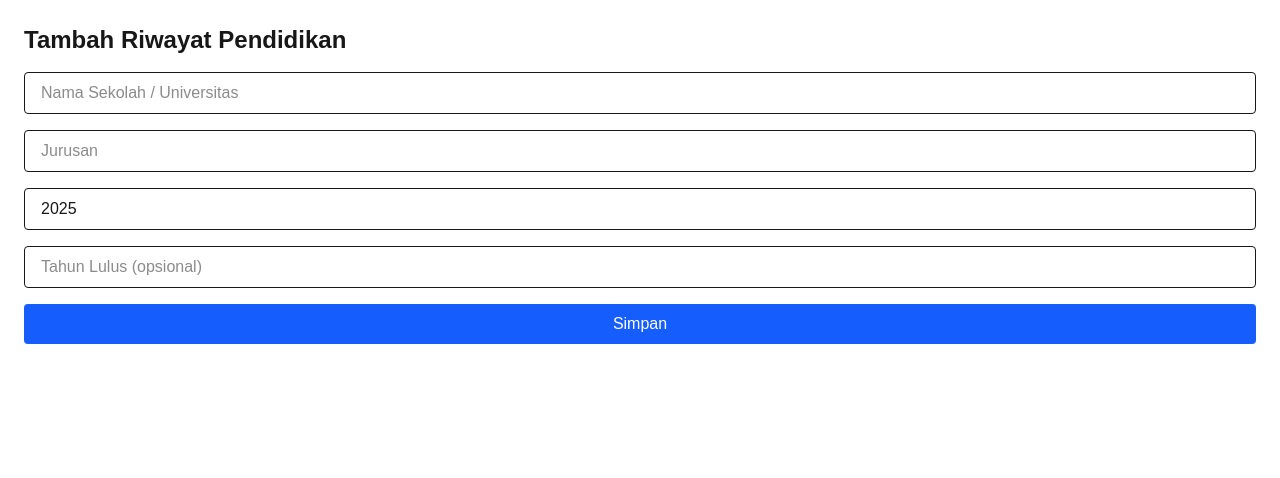
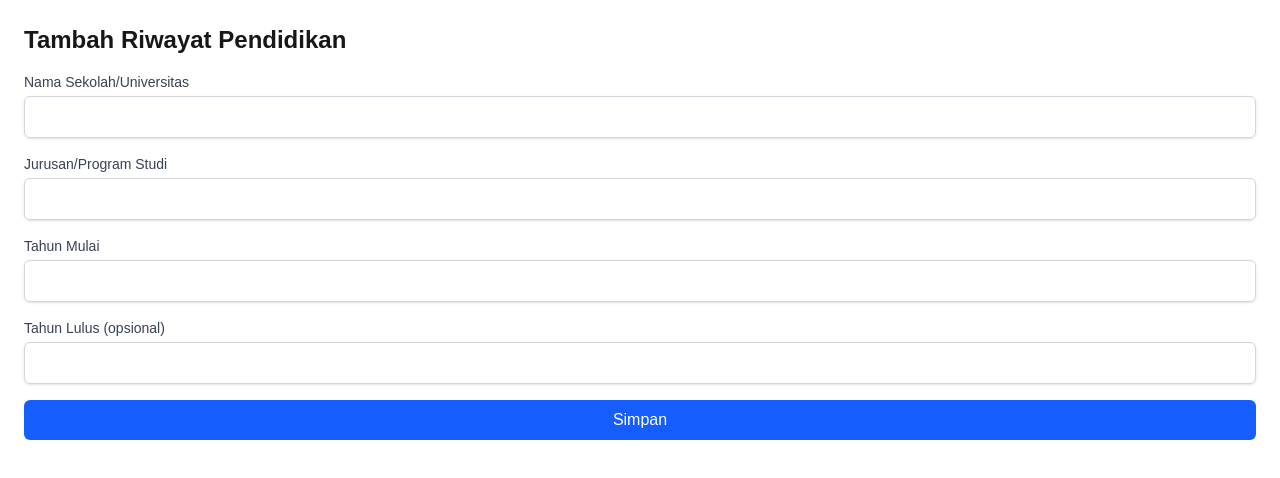
Before and after one commit to dika1005/learn, a Next.js app: page /education/add in a window 1280 px wide. Shown: the top 478 px of the page. Built offline with nearby package versions, Linux system fonts and the light colour scheme.

Commit message:
feat: implement education management API with authentication and error handling

```diff
--- /dev/null
+++ b/app/api/education/add/route.ts
@@ -0,0 +1,50 @@
+// app/api/education/add/route.ts
+import { NextRequest, NextResponse } from 'next/server';
+import { PrismaClient } from '@prisma/client';
+import { authMiddleware } from '@/lib/middleware/auth';
+
+const prisma = new PrismaClient();
+
+export async function POST(req: NextRequest) {
+  const authResult = await authMiddleware(req);
+
+  if (authResult instanceof NextResponse) {
+    return authResult;
+  }
+
+  // --- Type Guard yang lebih lengkap dan aman ---
+  // Pastikan authResult bukan null/undefined DAN memiliki properti userId
+  if (!authResult || typeof authResult !== 'object' || !('userId' in authResult)) {
+    // Logika ini seharusnya tidak pernah tercapai jika authMiddleware bekerja sesuai kontrak,
+    // tetapi ini adalah penanganan error dan type guard yang baik untuk TypeScript.
+    console.error('[POST EDUCATION] authMiddleware mengembalikan hasil tak terduga:', authResult);
+    return NextResponse.json({ message: 'Autentikasi gagal: userId tidak ditemukan atau format tidak sesuai' }, { status: 401 });
+  }
+
+  // Setelah pengecekan di atas, TypeScript tahu authResult adalah objek dengan userId.
+  const { userId } = authResult as { userId: string }; // Gunakan assertion di sini agar TypeScript tenang
+
+  const body = await req.json();
+  const { school, major, startYear, endYear } = body;
+
+  if (!school || !major || !startYear) {
+    return NextResponse.json({ message: 'Data pendidikan (sekolah, jurusan, atau tahun mulai) tidak lengkap' }, { status: 400 });
+  }
+
+  try {
+    const newEdu = await prisma.education.create({
+      data: {
+        userId: userId,
+        school,
+        major,
+        startYear,
+        endYear,
+      },
+    });
+
+    return NextResponse.json({ message: 'Berhasil tambah data pendidikan', data: newEdu }, { status: 201 });
+  } catch (err) {
+    console.error('[POST EDUCATION ERROR]', err);
+    return NextResponse.json({ message: 'Gagal tambah data pendidikan karena kesalahan server' }, { status: 500 });
+  }
+}
--- a/app/api/education/list/route.ts
+++ b/app/api/education/list/route.ts
@@ -1,22 +1,32 @@
 // app/api/education/list/route.ts
-import { NextRequest, NextResponse } from "next/server";
-import { PrismaClient } from "@prisma/client";
-import { authMiddleware } from "@/lib/middleware/auth";
-import jwt from "jsonwebtoken";
+import { NextRequest, NextResponse } from 'next/server';
+import { PrismaClient } from '@prisma/client';
+import { authMiddleware } from '@/lib/middleware/auth'; // Pastikan path ini benar
 
 const prisma = new PrismaClient();
 
 export async function GET(req: NextRequest) {
-  const auth = await authMiddleware(req);
-  if (auth) return auth; // balikin error token kalau gak valid
+  // Panggil authMiddleware untuk memverifikasi token dan mendapatkan userId.
+  const authResult = await authMiddleware(req);
 
-  const token = req.cookies.get("token")?.value;
-  const decoded = jwt.verify(token!, process.env.JWT_SECRET!) as { id: string };
+  // Jika autentikasi gagal, kembalikan respons error.
+  if (authResult instanceof NextResponse) {
+    return authResult;
+  }
 
-  const educationList = await prisma.education.findMany({
-    where: { userId: decoded.id },
-    orderBy: { startYear: "desc" },
-  });
+  // Ambil userId dari hasil middleware.
+  const { userId } = authResult;
 
-  return NextResponse.json(educationList);
+  try {
+    // Ambil semua entri pendidikan yang terkait dengan userId ini
+    const educationList = await prisma.education.findMany({
+      where: { userId: userId },
+      orderBy: { startYear: 'desc' }, // Urutkan berdasarkan tahun mulai terbaru
+    });
+
+    return NextResponse.json({ message: 'Berhasil mengambil daftar pendidikan', data: educationList }, { status: 200 });
+  } catch (err) {
+    console.error('[GET EDUCATION LIST ERROR]', err);
+    return NextResponse.json({ message: 'Gagal mengambil daftar pendidikan karena kesalahan server' }, { status: 500 });
+  }
 }
--- a/app/api/education/route.ts
+++ /dev/null
@@ -1,34 +0,0 @@
-import { NextRequest, NextResponse } from 'next/server';
-import { PrismaClient } from '@prisma/client';
-import { authMiddleware } from '@/lib/middleware/auth';
-
-const prisma = new PrismaClient();
-
-export async function POST(req: NextRequest) {
-  const auth = await authMiddleware(req);
-  if (auth) return auth;
-
-  const body = await req.json();
-  const { userId, school, major, startYear, endYear } = body;
-
-  if (!userId || !school || !major || !startYear) {
-    return NextResponse.json({ message: 'Data tidak lengkap' }, { status: 400 });
-  }
-
-  try {
-    const newEdu = await prisma.education.create({
-      data: {
-        userId,
-        school,
-        major,
-        startYear,
-        endYear,
-      },
-    });
-
-    return NextResponse.json({ message: 'Berhasil tambah', data: newEdu }, { status: 201 });
-  } catch (err) {
-    console.error('[POST EDUCATION]', err);
-    return NextResponse.json({ message: 'Gagal tambah data' }, { status: 500 });
-  }
-}
--- a/app/education/add/page.tsx
+++ b/app/education/add/page.tsx
@@ -1,3 +1,4 @@
+// app/education/add/page.tsx
 "use client";
 import EducationForm from "../form";
 import { useRouter } from "next/navigation";
@@ -13,19 +14,16 @@ export default function AddEducationPage() {
   const router = useRouter();
 
   const handleSubmit = async (data: EducationFormData) => {
-    const token = localStorage.getItem("token");
-    const userId = localStorage.getItem("userId"); // ambil dari localStorage juga
-
     const payload = {
-      userId, // tambahkan ini
       ...data,
     };
 
-    const res = await fetch("/api/education", {
+    try {
+      // >>>>>> UBAH URL FETCH INI <<<<<<
+      const res = await fetch("/api/education/add", { // Ganti dari "/api/education" menjadi "/api/education/add"
         method: "POST",
         headers: {
           "Content-Type": "application/json",
-        Authorization: `Bearer ${token}`,
         },
         body: JSON.stringify(payload),
       });
@@ -33,7 +31,12 @@ export default function AddEducationPage() {
       if (res.ok) {
         router.push("/education/list");
       } else {
-      alert("Gagal menambahkan data!");
+        const errorData = await res.json();
+        alert(`Gagal menambahkan data: ${errorData.message || res.statusText}`);
+      }
+    } catch (error) {
+      console.error("Error adding education:", error);
+      alert("Terjadi kesalahan jaringan saat menambahkan data.");
     }
   };
 
--- a/app/education/form.tsx
+++ b/app/education/form.tsx
@@ -1,92 +1,103 @@
-'use client';
-import { useEffect, useState } from 'react';
+// app/education/form.tsx (atau lokasi EducationForm Anda)
+"use client";
+import { useState } from 'react';
 
-export type EducationFormData = {
+// Definisikan tipe untuk data formulir pendidikan
+// Ini harus cocok dengan EducationFormData di AddEducationPage
+type EducationFormData = {
   school: string;
   major: string;
   startYear: number;
   endYear?: number;
 };
 
-type Props = {
-  onSubmit: (data: EducationFormData) => void;
-  initialValues?: EducationFormData; // <- ini dia yang penting
+// Definisikan tipe untuk props yang akan diterima oleh EducationForm
+interface EducationFormProps {
+  onSubmit: (data: EducationFormData) => Promise<void>; // Menunjukkan bahwa onSubmit adalah fungsi yang menerima data dan mengembalikan Promise<void>
+}
+
+// Ubah definisi komponen untuk menerima props
+export default function EducationForm({ onSubmit }: EducationFormProps) {
+  const [school, setSchool] = useState('');
+  const [major, setMajor] = useState('');
+  const [startYear, setStartYear] = useState<number | ''>(''); // Gunakan '' untuk state awal input number
+  const [endYear, setEndYear] = useState<number | ''>('');
+
+  const handleFormSubmit = async (e: React.FormEvent) => {
+    e.preventDefault();
+
+    // Lakukan validasi dasar
+    if (!school || !major || startYear === '') {
+      alert('Nama sekolah, jurusan, dan tahun mulai harus diisi.');
+      return;
+    }
+
+    const dataToSend: EducationFormData = {
+      school,
+      major,
+      startYear: Number(startYear), // Pastikan ini number
+      endYear: endYear !== '' ? Number(endYear) : undefined, // Pastikan ini number atau undefined
     };
 
-export default function EducationForm({ onSubmit, initialValues }: Props) {
-  const [form, setForm] = useState<EducationFormData>({
-    school: '',
-    major: '',
-    startYear: new Date().getFullYear(),
-    endYear: undefined,
-  });
-
-  // 🔁 Update form kalau `initialValues` di-set dari luar (biasanya untuk edit)
-  useEffect(() => {
-    if (initialValues) {
-      setForm(initialValues);
-    }
-  }, [initialValues]);
-
-  const handleChange = (
-    e: React.ChangeEvent<HTMLInputElement>
-  ) => {
-    const { name, value } = e.target;
-    setForm((prev) => ({
-      ...prev,
-      [name]: name === 'startYear' || name === 'endYear' ? parseInt(value) : value,
-    }));
-  };
-
-  const handleSubmit = (e: React.FormEvent) => {
-    e.preventDefault();
-    onSubmit(form);
+    await onSubmit(dataToSend); // Panggil fungsi onSubmit yang diterima dari props
   };
 
   return (
-    <form onSubmit={handleSubmit} className="space-y-4">
+    <form onSubmit={handleFormSubmit} className="space-y-4">
+      <div>
+        <label htmlFor="school" className="block text-sm font-medium text-gray-700 dark:text-gray-300">
+          Nama Sekolah/Universitas
+        </label>
         <input
           type="text"
-        name="school"
-        placeholder="Nama Sekolah / Universitas"
-        value={form.school}
-        onChange={handleChange}
-        className="w-full border px-4 py-2 rounded"
+          id="school"
+          value={school}
+          onChange={(e) => setSchool(e.target.value)}
+          className="mt-1 block w-full px-3 py-2 border border-gray-300 rounded-md shadow-sm focus:ring-blue-500 focus:border-blue-500 dark:bg-gray-700 dark:border-gray-600 dark:text-white"
           required
         />
-
+      </div>
+      <div>
+        <label htmlFor="major" className="block text-sm font-medium text-gray-700 dark:text-gray-300">
+          Jurusan/Program Studi
+        </label>
         <input
           type="text"
-        name="major"
-        placeholder="Jurusan"
-        value={form.major}
-        onChange={handleChange}
-        className="w-full border px-4 py-2 rounded"
+          id="major"
+          value={major}
+          onChange={(e) => setMajor(e.target.value)}
+          className="mt-1 block w-full px-3 py-2 border border-gray-300 rounded-md shadow-sm focus:ring-blue-500 focus:border-blue-500 dark:bg-gray-700 dark:border-gray-600 dark:text-white"
           required
         />
-
+      </div>
+      <div>
+        <label htmlFor="startYear" className="block text-sm font-medium text-gray-700 dark:text-gray-300">
+          Tahun Mulai
+        </label>
         <input
           type="number"
-        name="startYear"
-        placeholder="Tahun Masuk"
-        value={form.startYear}
-        onChange={handleChange}
-        className="w-full border px-4 py-2 rounded"
+          id="startYear"
+          value={startYear}
+          onChange={(e) => setStartYear(parseInt(e.target.value) || '')} // Parse integer atau kosong
+          className="mt-1 block w-full px-3 py-2 border border-gray-300 rounded-md shadow-sm focus:ring-blue-500 focus:border-blue-500 dark:bg-gray-700 dark:border-gray-600 dark:text-white"
           required
         />
-
+      </div>
+      <div>
+        <label htmlFor="endYear" className="block text-sm font-medium text-gray-700 dark:text-gray-300">
+          Tahun Lulus (opsional)
+        </label>
         <input
           type="number"
-        name="endYear"
-        placeholder="Tahun Lulus (opsional)"
-        value={form.endYear || ''}
-        onChange={handleChange}
-        className="w-full border px-4 py-2 rounded"
+          id="endYear"
+          value={endYear}
+          onChange={(e) => setEndYear(parseInt(e.target.value) || '')} // Parse integer atau kosong
+          className="mt-1 block w-full px-3 py-2 border border-gray-300 rounded-md shadow-sm focus:ring-blue-500 focus:border-blue-500 dark:bg-gray-700 dark:border-gray-600 dark:text-white"
         />
-
+      </div>
       <button
         type="submit"
-        className="w-full bg-blue-600 text-white py-2 rounded hover:bg-blue-700 transition"
+        className="w-full bg-blue-600 text-white py-2 px-4 rounded-md hover:bg-blue-700 focus:outline-none focus:ring-2 focus:ring-offset-2 focus:ring-blue-500"
       >
         Simpan
       </button>
--- a/app/layout.tsx
+++ b/app/layout.tsx
@@ -28,7 +28,7 @@ export default function RootLayout({
   const pathname = usePathname(); // Dapatkan jalur URL saat ini
 
   // Definisikan rute di mana navbar tidak akan ditampilkan
-  const noNavbarRoutes = ["/auth/login", "/auth/register"];
+  const noNavbarRoutes = ["/login", "/register"];
 
   // Tentukan apakah navbar harus ditampilkan
   const showNavbar = !noNavbarRoutes.includes(pathname);
--- a/app/page.tsx
+++ b/app/page.tsx
@@ -48,7 +48,7 @@ export default function PortfolioPage() {
         // Jika salah satu (atau keduanya) tidak ada, anggap belum login
         setUserEmail(null);
         // Redirect ke halaman login yang benar
-        router.push("/auth/login");
+        router.push("/login");
       }
     }
   }, [router]); // Tambahkan router sebagai dependensi
--- a/package.json
+++ b/package.json
@@ -15,6 +15,7 @@
     "bcryptjs": "^3.0.2",
     "cheerio": "^1.1.0",
     "framer-motion": "^12.23.3",
+    "jose": "^6.0.11",
     "jsonwebtoken": "^9.0.2",
     "mongodb": "4.0",
     "next": "15.3.5",
```
Also changed, not shown: app/education/list/page.tsx (+41 -5 lines), lib/middleware/auth.ts (+24 -18 lines), middleware.ts (+4 -4 lines), 1 other file (tests, documents, lock files or other folders). Lines whose indentation alone changed are shown as unchanged.
